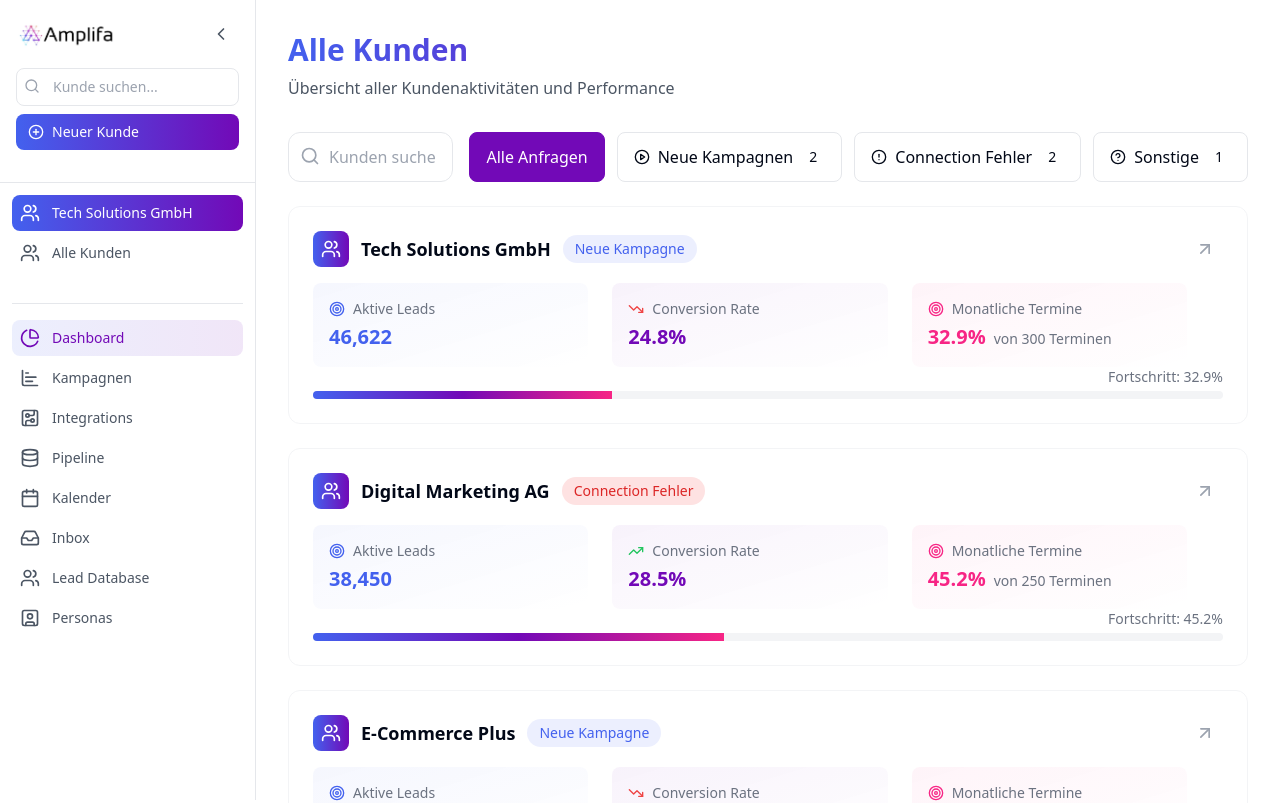
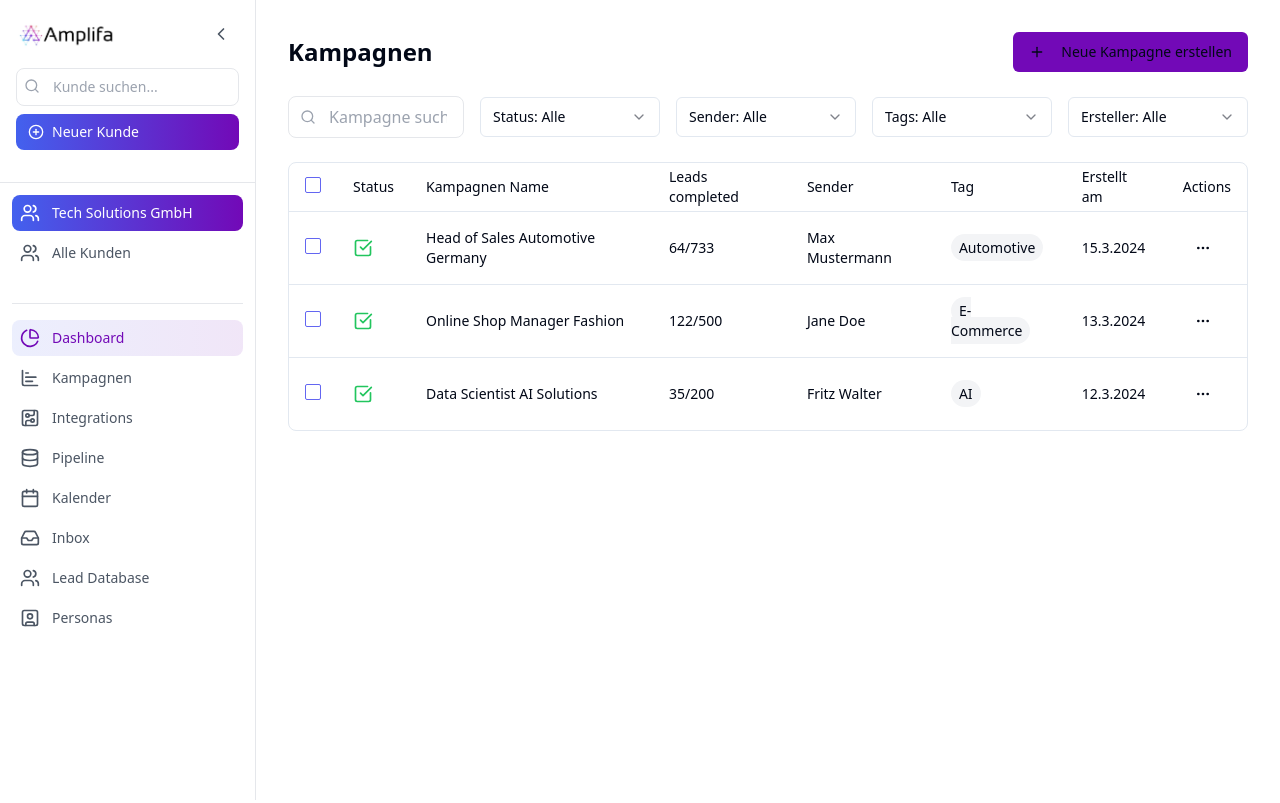
Before and after one commit to afilipiak25/agency-insight-portal, a React (Vite) app: page /clients in a window 1280 px wide. Shown: the top 803 px of the page. Built offline with nearby package versions, Linux system fonts and the light colour scheme.

Commit message:
Implement campaign overview page
This commit implements a page to display all outreach campaigns.  It will also include the ability to create new campaigns.

```diff
--- /dev/null
+++ b/src/components/campaigns/CampaignsOverview.tsx
@@ -0,0 +1,157 @@
+
+import { useState } from 'react';
+import { Search, Plus, ChevronDown, MoreHorizontal, CheckSquare } from 'lucide-react';
+import { Button } from "@/components/ui/button";
+import {
+  Table,
+  TableBody,
+  TableCell,
+  TableHead,
+  TableHeader,
+  TableRow,
+} from "@/components/ui/table";
+import {
+  Select,
+  SelectContent,
+  SelectItem,
+  SelectTrigger,
+  SelectValue,
+} from "@/components/ui/select";
+import { Checkbox } from "@/components/ui/checkbox";
+import { mockClientsData } from '@/data/mockClients';
+
+export const CampaignsOverview = () => {
+  const [searchQuery, setSearchQuery] = useState('');
+  const campaigns = mockClientsData
+    .filter(client => client.campaignSummary)
+    .map(client => ({
+      ...client.campaignSummary!,
+      clientName: client.name
+    }));
+
+  const formatDate = (dateString: string) => {
+    const date = new Date(dateString);
+    const now = new Date();
+    const diffTime = Math.abs(now.getTime() - date.getTime());
+    const diffDays = Math.ceil(diffTime / (1000 * 60 * 60 * 24));
+
+    if (diffDays <= 7) {
+      return `${diffDays} days ago`;
+    } else if (diffDays <= 60) {
+      return `${Math.floor(diffDays / 30)} months ago`;
+    } else {
+      return date.toLocaleDateString('de-DE');
+    }
+  };
+
+  return (
+    <div className="p-8">
+      <div className="max-w-7xl mx-auto space-y-6">
+        <div className="flex justify-between items-center">
+          <h1 className="text-2xl font-semibold">Kampagnen</h1>
+          <Button className="bg-amplifa-purple hover:bg-amplifa-purple/90">
+            <Plus className="w-4 h-4 mr-2" />
+            Neue Kampagne erstellen
+          </Button>
+        </div>
+
+        <div className="flex items-center gap-4">
+          <div className="relative flex-1 max-w-sm">
+            <Search className="absolute left-3 top-1/2 -translate-y-1/2 w-4 h-4 text-gray-400" />
+            <input
+              type="text"
+              placeholder="Kampagne suchen..."
+              value={searchQuery}
+              onChange={(e) => setSearchQuery(e.target.value)}
+              className="w-full pl-10 pr-4 py-2 border border-gray-200 rounded-lg focus:outline-none focus:ring-2 focus:ring-amplifa-purple/30"
+            />
+          </div>
+
+          <Select>
+            <SelectTrigger className="w-[180px]">
+              <SelectValue placeholder="Status: Alle" />
+            </SelectTrigger>
+            <SelectContent>
+              <SelectItem value="all">Alle</SelectItem>
+              <SelectItem value="active">Aktiv</SelectItem>
+              <SelectItem value="paused">Pausiert</SelectItem>
+              <SelectItem value="completed">Abgeschlossen</SelectItem>
+            </SelectContent>
+          </Select>
+
+          <Select>
+            <SelectTrigger className="w-[180px]">
+              <SelectValue placeholder="Sender: Alle" />
+            </SelectTrigger>
+            <SelectContent>
+              <SelectItem value="all">Alle</SelectItem>
+            </SelectContent>
+          </Select>
+
+          <Select>
+            <SelectTrigger className="w-[180px]">
+              <SelectValue placeholder="Tags: Alle" />
+            </SelectTrigger>
+            <SelectContent>
+              <SelectItem value="all">Alle</SelectItem>
+            </SelectContent>
+          </Select>
+
+          <Select>
+            <SelectTrigger className="w-[180px]">
+              <SelectValue placeholder="Ersteller: Alle" />
+            </SelectTrigger>
+            <SelectContent>
+              <SelectItem value="all">Alle</SelectItem>
+            </SelectContent>
+          </Select>
+        </div>
+
+        <div className="bg-white rounded-lg border">
+          <Table>
+            <TableHeader>
+              <TableRow>
+                <TableHead className="w-12">
+                  <Checkbox />
+                </TableHead>
+                <TableHead>Status</TableHead>
+                <TableHead>Kampagnen Name</TableHead>
+                <TableHead>Leads completed</TableHead>
+                <TableHead>Sender</TableHead>
+                <TableHead>Tag</TableHead>
+                <TableHead>Erstellt am</TableHead>
+                <TableHead className="w-12">Actions</TableHead>
+              </TableRow>
+            </TableHeader>
+            <TableBody>
+              {campaigns.map((campaign, index) => (
+                <TableRow key={index}>
+                  <TableCell>
+                    <Checkbox />
+                  </TableCell>
+                  <TableCell>
+                    <CheckSquare className="w-5 h-5 text-green-500" />
+                  </TableCell>
+                  <TableCell className="font-medium">{campaign.title}</TableCell>
+                  <TableCell>{campaign.leadsCompleted}</TableCell>
+                  <TableCell>{campaign.sender}</TableCell>
+                  <TableCell>
+                    <span className="px-2 py-1 bg-gray-100 rounded-full text-sm">
+                      {campaign.tag}
+                    </span>
+                  </TableCell>
+                  <TableCell>{formatDate(campaign.lastUpdated)}</TableCell>
+                  <TableCell>
+                    <Button variant="ghost" size="icon">
+                      <MoreHorizontal className="w-4 h-4" />
+                    </Button>
+                  </TableCell>
+                </TableRow>
+              ))}
+            </TableBody>
+          </Table>
+        </div>
+      </div>
+    </div>
+  );
+};
--- a/src/data/mockClients.ts
+++ b/src/data/mockClients.ts
@@ -14,7 +14,11 @@ export const mockClientsData: ClientOverview[] = [
       industry: "Automotive",
       region: "Deutschland",
       aiSummary: "Der Kunde sucht einen erfahrenen Head of Sales für den Automotive-Bereich in Deutschland. Schwerpunkte sind die Entwicklung der Vertriebsstrategie, Führung eines 15-köpfigen Teams und die Expansion im DACH-Raum. Zielprofil: 8+ Jahre Erfahrung im Automotive-Vertrieb, nachweisliche Erfolge im B2B-Bereich, verhandlungssicheres Deutsch und Englisch.",
-      lastUpdated: "2024-03-15T14:30:00"
+      lastUpdated: "2024-03-15T14:30:00",
+      leadsCompleted: "64/733",
+      sender: "Max Mustermann",
+      tag: "Automotive",
+      status: 'active'
     }
   },
   {
@@ -44,7 +48,11 @@ export const mockClientsData: ClientOverview[] = [
       industry: "Fashion",
       region: "Berlin",
       aiSummary: "Für einen schnell wachsenden Online-Shop im Fashion-Bereich wird ein erfahrener Shop Manager gesucht. Verantwortlichkeiten umfassen die Sortimentsgestaltung, Umsatzsteigerung und Optimierung des Online-Shops. Erwartungen: Erfahrung im E-Commerce, Kenntnisse in SEO und SEA, Kreativität und ein gutes Auge für Trends.",
-      lastUpdated: "2024-03-13T16:45:00"
+      lastUpdated: "2024-03-13T16:45:00",
+      leadsCompleted: "122/500",
+      sender: "Jane Doe",
+      tag: "E-Commerce",
+      status: 'paused'
     }
   },
   {
@@ -60,7 +68,11 @@ export const mockClientsData: ClientOverview[] = [
       industry: "AI",
       region: "München",
       aiSummary: "Ein innovatives AI-Unternehmen sucht einen Data Scientist zur Entwicklung von KI-basierten Lösungen. Aufgaben sind die Analyse großer Datenmengen, Entwicklung von Machine Learning Modellen und die Umsetzung von Prototypen. Gesucht werden Kandidaten mit einem starken Hintergrund in Mathematik und Statistik, Erfahrung in Python und R sowie Kenntnisse in Deep Learning.",
-      lastUpdated: "2024-03-12T11:00:00"
+      lastUpdated: "2024-03-12T11:00:00",
+      leadsCompleted: "35/200",
+      sender: "Fritz Walter",
+      tag: "AI",
+      status: 'completed'
     }
   },
   {
--- a/src/pages/AllClients.tsx
+++ b/src/pages/AllClients.tsx
@@ -5,6 +5,7 @@ import { ClientCard } from '@/components/clients/ClientCard';
 import { ClientFilters } from '@/components/clients/ClientFilters';
 import { CampaignDialog } from '@/components/clients/CampaignDialog';
 import { ConnectionErrorDialog } from '@/components/clients/ConnectionErrorDialog';
+import { CampaignsOverview } from '@/components/campaigns/CampaignsOverview';
 import { mockClientsData } from '@/data/mockClients';
 import type { ClientOverview } from '@/types/client';
 
@@ -13,6 +14,7 @@ const AllClients = () => {
   const [hoveredClient, setHoveredClient] = useState<number | null>(null);
   const [selectedFilter, setSelectedFilter] = useState<'all' | 'campaign' | 'connection' | 'other'>('all');
   const [selectedClient, setSelectedClient] = useState<ClientOverview | null>(null);
+  const [view, setView] = useState<'clients' | 'campaigns'>('campaigns');
 
   const filteredClients = mockClientsData.filter(client => {
     const matchesSearch = client.name.toLowerCase().includes(searchQuery.toLowerCase());
@@ -26,6 +28,7 @@ const AllClients = () => {
 
   return (
     <Layout>
+      {view === 'clients' ? (
         <div className="p-8">
           <div className="max-w-7xl mx-auto">
             <div className="mb-8 animate-fade-in">
@@ -56,6 +59,9 @@ const AllClients = () => {
             </div>
           </div>
         </div>
+      ) : (
+        <CampaignsOverview />
+      )}
 
       {selectedClient?.requestType === 'campaign' ? (
         <CampaignDialog
--- a/src/types/client.ts
+++ b/src/types/client.ts
@@ -5,6 +5,10 @@ export interface ClientCampaignSummary {
   region: string;
   aiSummary: string;
   lastUpdated: string;
+  leadsCompleted: string;
+  sender: string;
+  tag: string;
+  status: 'active' | 'paused' | 'completed';
 }
 
 export interface ConnectionError {
```
Lines whose indentation alone changed are shown as unchanged.
